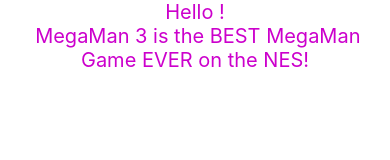
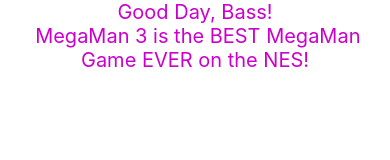
Before and after one commit to MrChido/secondTry, a React Native app: screen / in a window 390 px wide. Shown: the top 160 px of the page. Built offline with nearby package versions, Linux system fonts and the light colour scheme.

Commit message:
just added some familiarity

```diff
--- a/App.js
+++ b/App.js
@@ -10,7 +10,7 @@
         <Text style={styles.intro}>Open up App.js to start working on your app!</Text>
         <Text style={styles.intro}>Changes you make will automatically reload.</Text>
         <Text>Shake your phone to open the developer menu.</Text>
-        <HelloComponent fish='Bass' />
+        <HelloComponent />
       </View>
     );
   }
--- a/app/components/HelloComponent/HelloComponent.js
+++ b/app/components/HelloComponent/HelloComponent.js
@@ -2,10 +2,13 @@
 import {StyleSheet, AppRegistry,Text,View} from 'react-native';
 
 export default class HelloComponent extends Component{
+    static defaultProps={
+      fish:'Bass'
+    }
     render(){
         return (
         <View>
-            <Text style={styles.intro}>Hello {this.props.fish}!</Text>
+            <Text style={styles.intro}>Good Day, {this.props.fish}!</Text>
             <Text style={styles.intro}> MegaMan 3 is the BEST MegaMan Game EVER on the NES!</Text>
         </View>
         )
```
